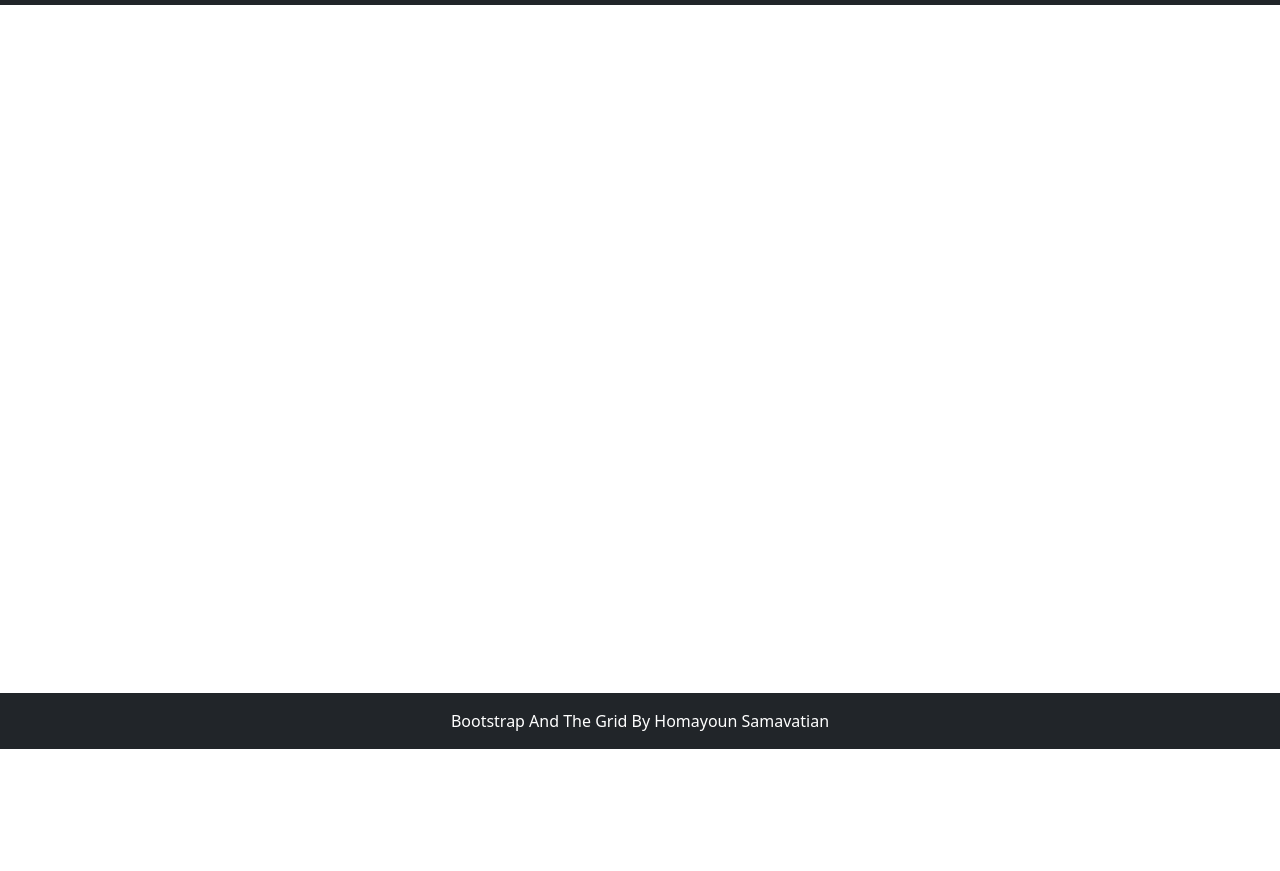
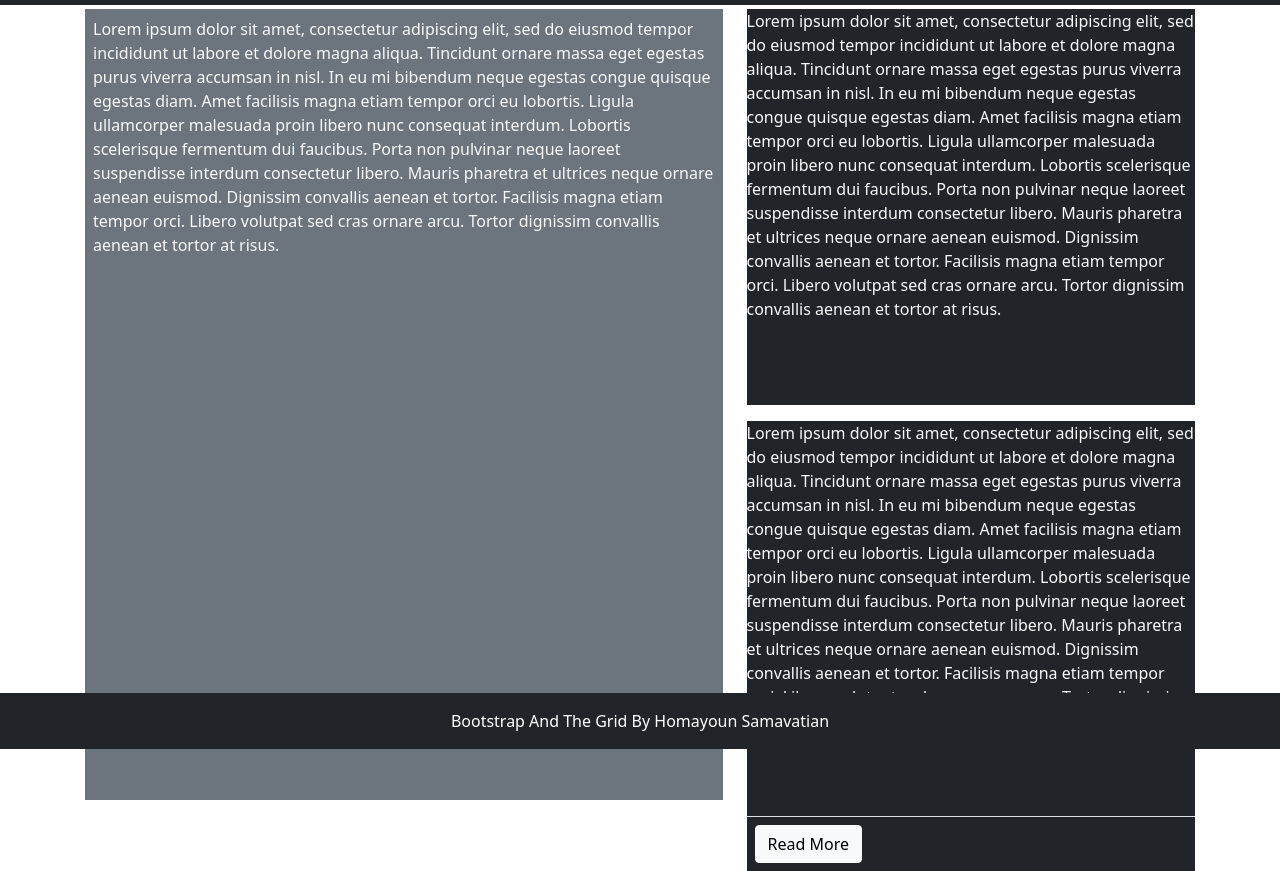
Before and after one commit to homayoun16/BootstrapAndTheGrids, a plain HTML site: page Grid3.html in a window 1280 px wide. Shown: the part 51-922 px from the top of the page. Before the commit the page ends 800 px from the top, so only its background shows below. Drawn offline with nearby package versions, Linux system fonts and the light colour scheme.

Commit message:
grid 3 changes

```diff
--- a/Grid3.html
+++ b/Grid3.html
@@ -62,13 +62,51 @@
 </nav>
 
 <main class="flex-shrink-0">
-       <div class="container">
+       <div class="container h-100">
+        <div class="row h-100">
+           <!--  LEFT COLUMN -->
+            <div class="col-7">
+                <div class="bg-secondary text-light p-2 h-100">
+                   <p>
+                    Lorem ipsum dolor sit amet, consectetur adipiscing elit, sed do eiusmod tempor incididunt ut labore et dolore magna aliqua. Tincidunt ornare massa eget egestas purus viverra accumsan in nisl. In eu mi bibendum neque egestas congue quisque egestas diam. Amet facilisis magna etiam tempor orci eu lobortis. Ligula ullamcorper malesuada proin libero nunc consequat interdum. Lobortis scelerisque fermentum dui faucibus. Porta non pulvinar neque laoreet suspendisse interdum consectetur libero. Mauris pharetra et ultrices neque ornare aenean euismod. Dignissim convallis aenean et tortor. Facilisis magna etiam tempor orci. Libero volutpat sed cras ornare arcu. Tortor dignissim convallis aenean et tortor at risus.
+                   </p>
+                </div>
+            </div>
+            <!-- RIGHT COLUMN -->
+            <div class="col-5 h-100">
+
+                <!-- RIGHT TOP COLUMN -->
+                <div class="bg-dark text-light h-50">
+                    <p>
+                        Lorem ipsum dolor sit amet, consectetur adipiscing elit, sed do eiusmod tempor incididunt ut labore et dolore magna aliqua. Tincidunt ornare massa eget egestas purus viverra accumsan in nisl. In eu mi bibendum neque egestas congue quisque egestas diam. Amet facilisis magna etiam tempor orci eu lobortis. Ligula ullamcorper malesuada proin libero nunc consequat interdum. Lobortis scelerisque fermentum dui faucibus. Porta non pulvinar neque laoreet suspendisse interdum consectetur libero. Mauris pharetra et ultrices neque ornare aenean euismod. Dignissim convallis aenean et tortor. Facilisis magna etiam tempor orci. Libero volutpat sed cras ornare arcu. Tortor dignissim convallis aenean et tortor at risus.
+                       </p>
+                </div>
+              <!-- RIGHT BOTTOM COLUMN -->
+                <div class="bg-dark text-light h-50 mt-2">
+                    <p>
+                        Lorem ipsum dolor sit amet, consectetur adipiscing elit, sed do eiusmod tempor incididunt ut labore et dolore magna aliqua. Tincidunt ornare massa eget egestas purus viverra accumsan in nisl. In eu mi bibendum neque egestas congue quisque egestas diam. Amet facilisis magna etiam tempor orci eu lobortis. Ligula ullamcorper malesuada proin libero nunc consequat interdum. Lobortis scelerisque fermentum dui faucibus. Porta non pulvinar neque laoreet suspendisse interdum consectetur libero. Mauris pharetra et ultrices neque ornare aenean euismod. Dignissim convallis aenean et tortor. Facilisis magna etiam tempor orci. Libero volutpat sed cras ornare arcu. Tortor dignissim convallis aenean et tortor at risus.
+                       </p>
+                </div>
+                <div class="bg-dark text-light border-top p-2">
+                    <button class="btn btn-light" type="button"> Read More </button>
+
+
 
                 </div>
+
+            </div>
+
+
+        </div>
+    </div>
 </main>
+
+
 <footer class="footer mt-auto py-3 bg-dark sticky-footer">
     <div class="container-fluid text-center">
-            <span class="text-white">Bootstrap And The Grid By Homayoun Samavatian</span>
+      <span class="text-white"
+        >Bootstrap And The Grid By Homayoun Samavatian</span
+      >
     </div>
   </footer>
     <!-- Bootstrap JS -->
```
Also changed, not shown: Grid2.html (+13 -2 lines). Lines whose indentation alone changed are shown as unchanged.
